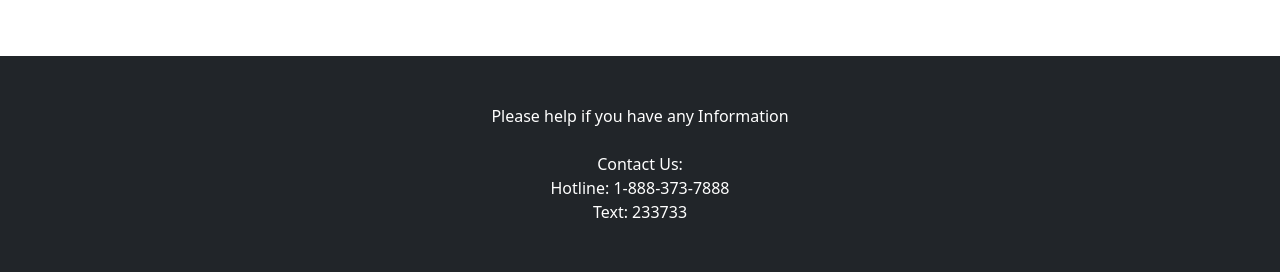
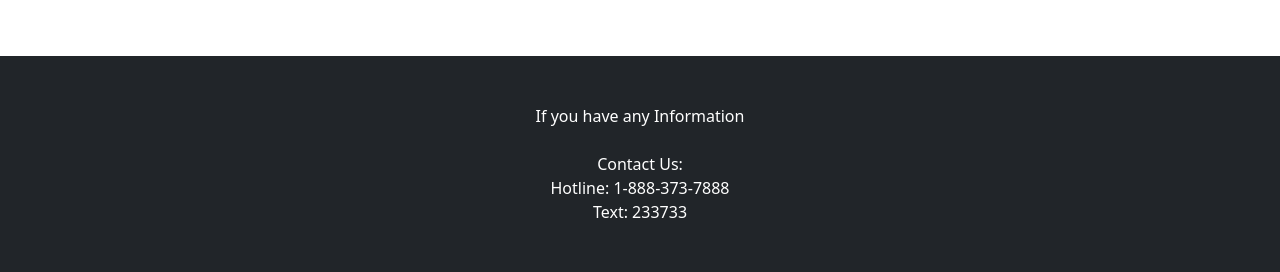
Before and after one commit to oliverescobar/missingPersons, a Django app: page / in a window 1280 px wide. Shown: the part 1837-2109 px from the top of the page. Run offline with Django 4.2, Linux system fonts and the light colour scheme; some libraries are stand-ins or nearby versions.

Commit message:
Changed the footer again.

```diff
--- a/missingPersons/templates/homepages/homepage.html
+++ b/missingPersons/templates/homepages/homepage.html
@@ -492,7 +492,7 @@
   <footer class="py-5 bg-dark">
     <div class="container">
       <p class="m-0 text-center text-white">
-        Please help if you have any Information<br><br>
+        If you have any Information<br><br>
         Contact Us: <br>
         Hotline: 1-888-373-7888<br>
         Text: 233733
```
